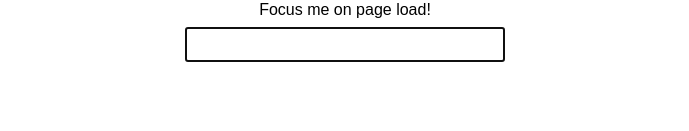
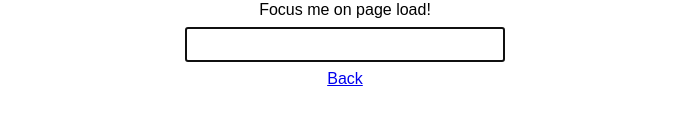
Before and after one commit to marinaaglic/react-exercises, a React (Vite) app: page /focus-input in a window 1280 px wide. Shown: the part 169-300 px from the top of the page, without its empty margins (295-984 px from the left). Built offline with nearby package versions, Linux system fonts and the light colour scheme.

Commit message:
added task text

```diff
--- a/src/pages/FocusInput.tsx
+++ b/src/pages/FocusInput.tsx
@@ -1,11 +1,5 @@
-/* TASK
-Focus an input upon a component mounting
-useRef - for interaction with the actual DOM
-Requirements:
-- Upon page load, focus the input
-*/
-
 import { useEffect, useRef } from "react";
+import { Link } from "react-router-dom";
 
 const FocusInput = () => {
   const inputRef = useRef<HTMLInputElement>(null);
@@ -26,6 +20,7 @@ const FocusInput = () => {
       <p>Upon page load, focus the input</p>
       <label htmlFor="focused-input">Focus me on page load!</label>
       <input name="focused-input" ref={inputRef}></input>
+      <Link to="/">Back</Link>
     </div>
   );
 };
```
